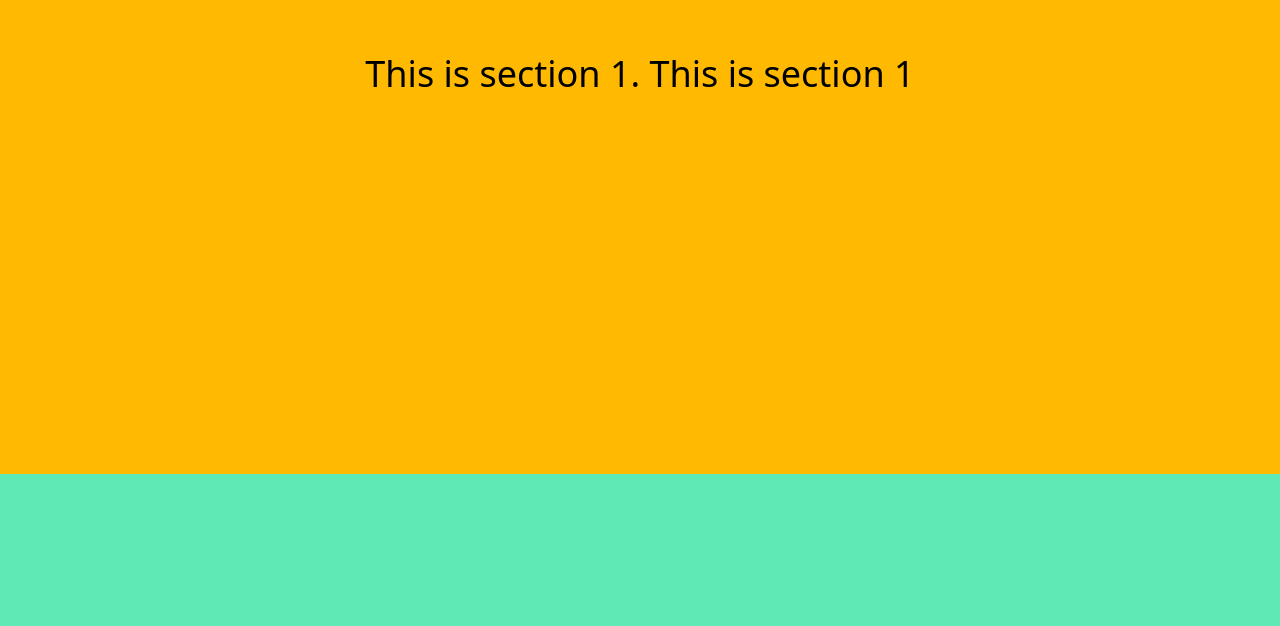
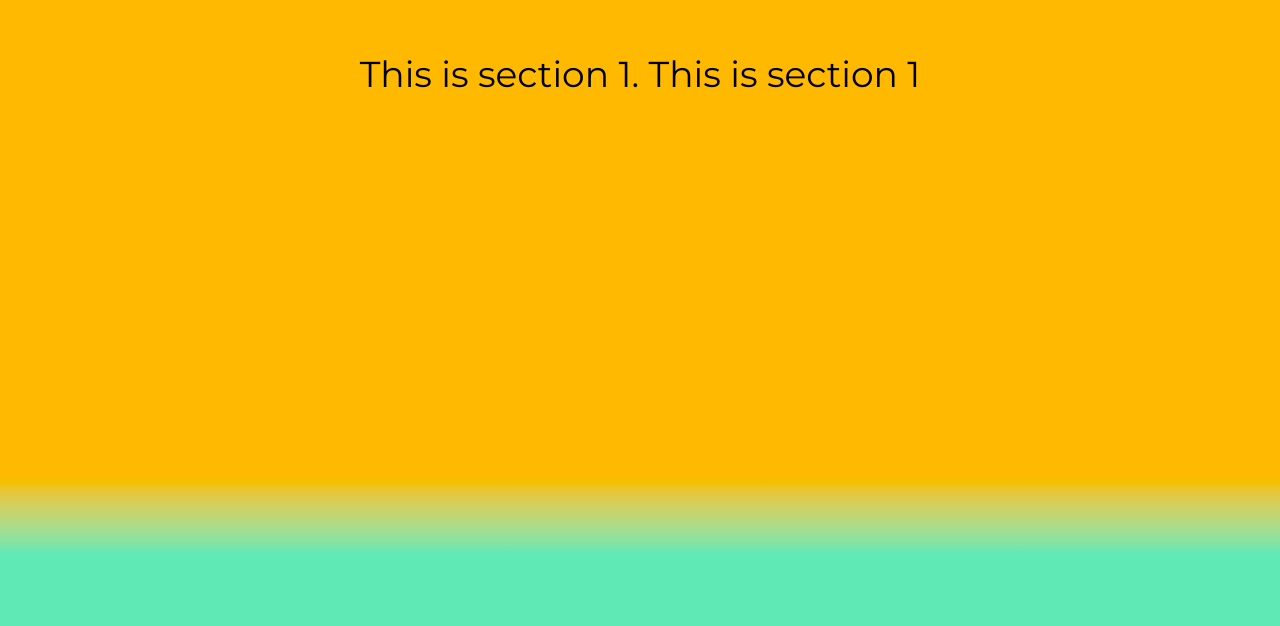
Before and after one commit to KaonWry/your-needs-everyday, a Next.js app: page / in a window 1280 px wide. Shown: the part 326-952 px from the top of the page. Built offline with nearby package versions, Linux system fonts and the light colour scheme.

Commit message:
Tambah gradient antar section
klo g butuh di komen aja

```diff
--- a/app/layout.js
+++ b/app/layout.js
@@ -1,29 +1,20 @@
-import { Geist, Geist_Mono } from "next/font/google";
 import "./globals.css";
-
-const geistSans = Geist({
-  variable: "--font-geist-sans",
-  subsets: ["latin"],
-});
-
-const geistMono = Geist_Mono({
-  variable: "--font-geist-mono",
-  subsets: ["latin"],
-});
+import { Montserrat } from "next/font/google";
 
 export const metadata = {
   title: "Your Needs Everyday",
   // description: "Generated by create next app",
 };
 
+const montserrat = Montserrat({
+  subsets: ["latin"],
+  variable: "--font-montserrat",
+});
+
 export default function RootLayout({ children }) {
   return (
-    <html lang="en">
-      <body
-        className={`${geistSans.variable} ${geistMono.variable} antialiased`}
-      >
-        {children}
-      </body>
+    <html lang="id">
+      <body className={`antialiased ${montserrat.className}`}>{children}</body>
     </html>
   );
 }
--- a/app/page.js
+++ b/app/page.js
@@ -7,7 +7,9 @@ export default function Home() {
   return (
     <>
       <Section1 />
+      <div className="h-[10vh] bg-gradient-to-b from-amber-400 to-emerald-300"></div>
       <Section2 />
+      <div className="h-[10vh] bg-gradient-to-b from-emerald-300 to-fuchsia-400"></div>
       <Section3 />
     </>
   );
```
